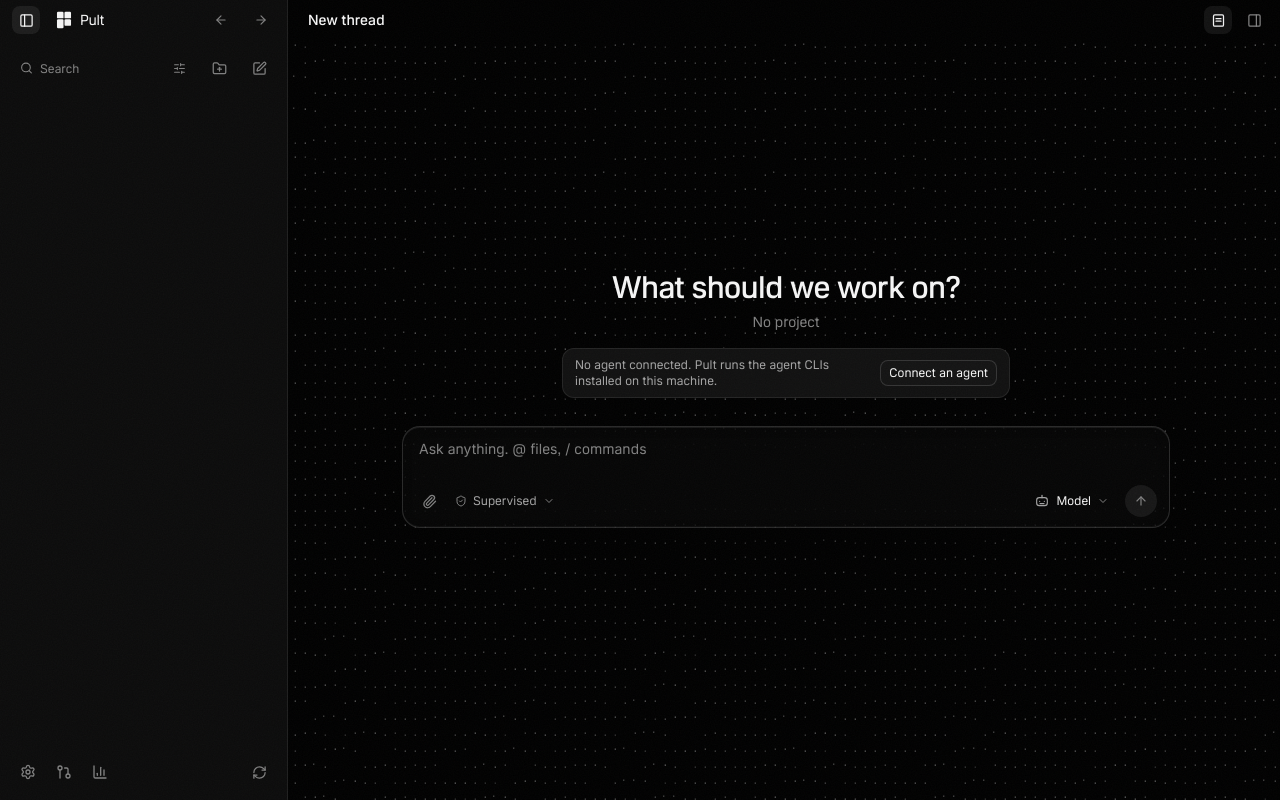
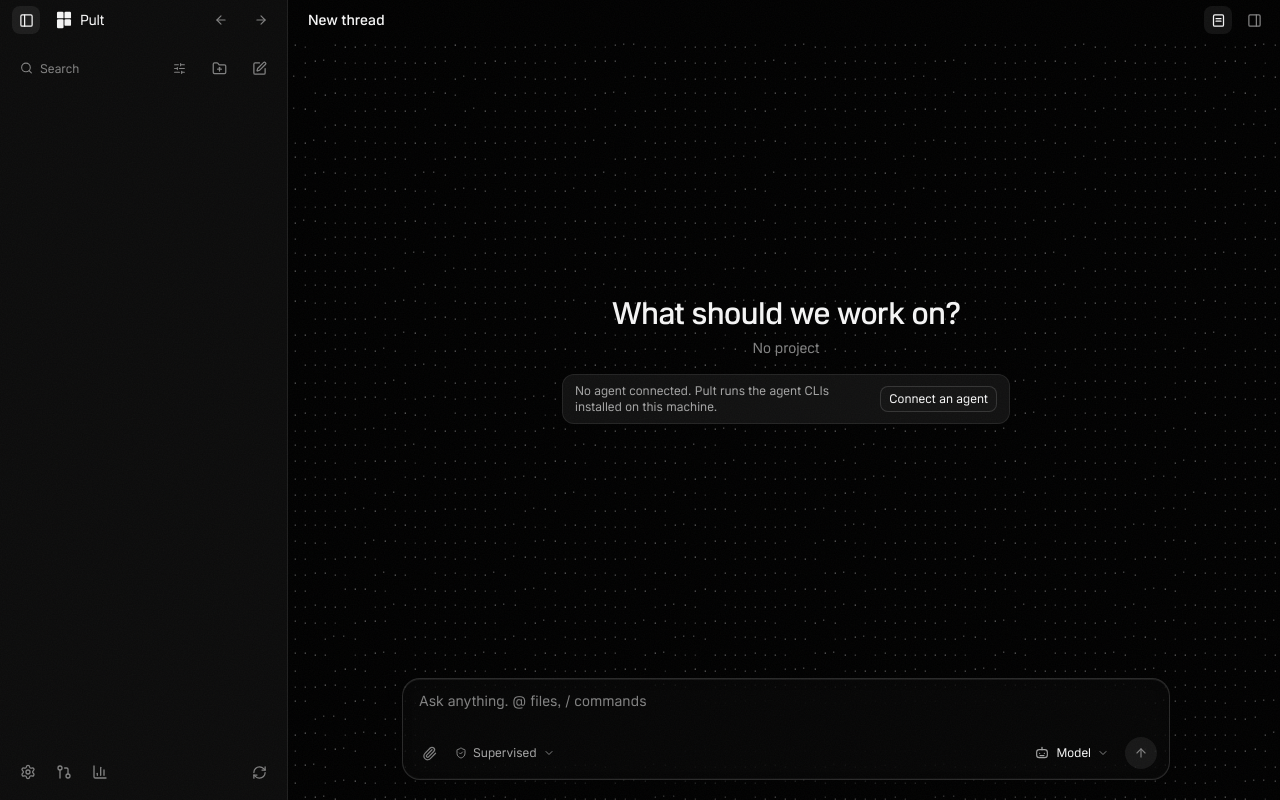
Before and after one commit to tamrazcode/Pult, a React (Vite) app: page /chat in a window 1280 px wide. Built offline with nearby package versions, Linux system fonts and the light colour scheme.

Commit message:
fix(ui): dock the composer to the bottom in the empty state
UX half of 51f0a43 only: the prompt takes the flexible space, the composer is shrink-0 at the bottom. No card fill, edge or token changes.

```diff
--- a/src/components/chat/NewChatEmptyState.tsx
+++ b/src/components/chat/NewChatEmptyState.tsx
@@ -17,9 +17,12 @@ export function NewChatEmptyState() {
   const noAgent = enabled.length === 0;
   const onlyMock = enabled.length > 0 && enabled.every((i) => i.driver === "mock");
   return (
-    <div className="relative flex min-h-0 flex-1 flex-col items-center justify-center overflow-y-auto">
+    <div className="relative flex min-h-0 flex-1 flex-col overflow-hidden">
       <LivingAscii />
-      <div className="relative z-10 w-full -translate-y-3 py-10">
+      {/* The prompt sits in the space above the composer, and the composer is
+          docked to the bottom of the panel here exactly as it is in an open
+          thread — the two states must not put it in different places. */}
+      <div className="relative z-10 flex min-h-0 flex-1 flex-col items-center justify-center overflow-y-auto py-10">
         <div className="mx-auto flex w-full max-w-3xl flex-col items-center px-6 text-center">
           <h1 className="text-2xl font-medium tracking-tight text-text-primary">
             {t("chat.firstRun.title")}
@@ -54,9 +57,9 @@ export function NewChatEmptyState() {
             </button>
           )}
         </div>
-        <div className="mt-7">
-          <Composer />
-        </div>
+      </div>
+      <div className="relative z-10 w-full shrink-0">
+        <Composer />
       </div>
     </div>
   );
```
